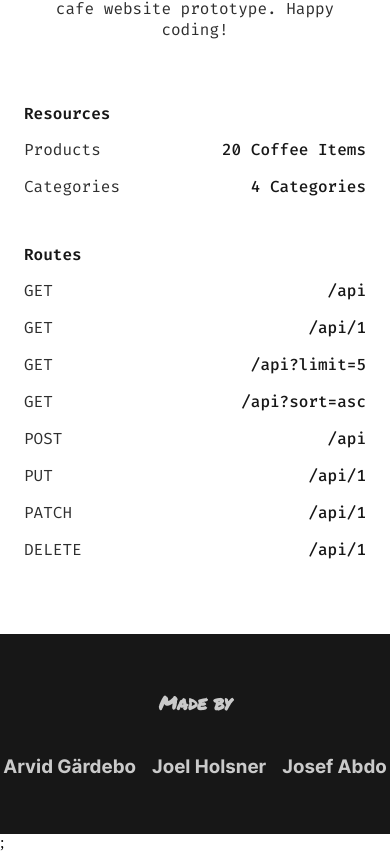
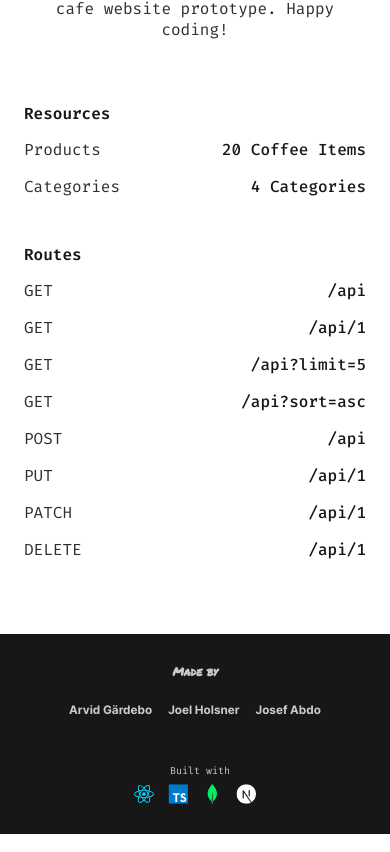
Before and after one commit to ArvidGardebo/fake-coffee-brand-api, a Next.js app: page / in a window 390 px wide. Shown: the part 1431-2283 px from the top of the page. Built offline with nearby package versions, Linux system fonts and the light colour scheme.

Commit message:
fixed footer and added animated logo

```diff
--- a/components/navbar.js
+++ b/components/navbar.js
@@ -2,13 +2,13 @@ import Link from "next/link";
 import global from "../styles/global.module.scss";
 import styles from "../styles/navbar.module.scss";
 
-const Navbar = () => {
+const Navbar = (props) => {
   return (
     <div className={styles.navbar}>
       <nav className={styles.navbarContainer}>
         <img
           className={styles.logo}
-          src="Fake_Api_Logo.svg"
+          src={props.url}
           alt="Logo of a coffe cup."
         />
 
@@ -46,11 +46,21 @@ export default Navbar;
 export const Footer = (props) => {
   return (
     <div className={styles.navbar__footer}>
-      <h3>Made by</h3>
-      <div className={styles.made_by}>
-        <h3>Arvid Gärdebo</h3>
-        <h3>Joel Holsner</h3>
-        <h3>Josef Abdo</h3>
+      <div className={styles.footer_icons}>
+        <div className={styles.footer_built_with}>Built with</div>
+        <img src="React.svg" />
+        <img src="typescript.svg" />
+        <img src="MongoDb.svg" />
+        <img src="nextjs.svg" />
+      </div>
+
+      <div className={styles.footer_text}>
+        <h3>Made by</h3>
+        <div className={styles.made_by}>
+          <h3>Arvid Gärdebo</h3>
+          <h3>Joel Holsner</h3>
+          <h3>Josef Abdo</h3>
+        </div>
       </div>
     </div>
   );
--- a/pages/_app.jsx
+++ b/pages/_app.jsx
@@ -17,7 +17,7 @@ function MyApp({ Component, pageProps }) {
           content="width=device-width, initial-scale=1.0"
         />{" "}
       </Head>
-      <Component {...pageProps} />;
+      <Component {...pageProps} />
     </div>
   );
 }
--- a/pages/docs.jsx
+++ b/pages/docs.jsx
@@ -22,7 +22,7 @@ function Docs() {
   return (
     <>
       <div className={`${global.styles} ${docs.styles}`}>
-        <Navbar />
+        <Navbar url="Fake_Api_Logo_white.gif" />
         <main className={`${global.wrapper} ${global.marginTop}`}>
           <div className={docs.header_container}>
             <div className={docs.fetchMethods}>
--- a/pages/index.jsx
+++ b/pages/index.jsx
@@ -29,7 +29,7 @@ function Home() {
   return (
     <>
       <div className={`${global.styles}`}>
-        <Navbar />
+        <Navbar url="Fake_Api_Logo_yellow.gif" />
         <section className={`${home.heroSection} ${global.marginTop}`}>
           <div className={home.heroContainer}>
             <div className={home.heroTextContainer}>
--- a/styles/global.module.scss
+++ b/styles/global.module.scss
@@ -79,6 +79,7 @@ $yellow: #ffd100;
     color: white;
     background-color: white;
     color: $black_2;
+    cursor: pointer;
   }
 }
 .secondaryBtn {
--- a/styles/navbar.module.scss
+++ b/styles/navbar.module.scss
@@ -41,15 +41,36 @@
 }
 
 .navbar__footer {
-  display: flex;
-  flex-direction: column;
-  align-items: center;
-  justify-content: center;
   height: 200px;
   margin-top: 50px;
   color: rgba(255, 255, 255, 0.774);
   font-family: "Permanent Marker";
   background-color: v.$black_2;
+  display: grid;
+  grid-template-columns: 100px 150px auto 150px 100px;
+  grid-template-rows: auto;
+  align-content: space-around;
+  justify-items: center;
+  align-items: center;
+
+  .footer_icons {
+    grid-column: 2 / span 1;
+    .footer_built_with {
+      padding-left: 10px;
+      font-family: "Fira Code";
+      font-size: 10px;
+    }
+    img {
+      width: 20px;
+      height: 20px;
+      padding: 7px;
+    }
+  }
+
+  .footer_text {
+    grid-column: 3 / span 1;
+    text-align: center;
+  }
 
   .made_by {
     display: flex;
@@ -71,6 +92,22 @@
       display: none;
     }
   }
+
+  .navbar__footer {
+    display: flex;
+    flex-direction: column-reverse;
+    justify-content: space-around;
+    flex-wrap: wrap;
+    .footer_icons {
+      text-align: center;
+      padding: 0;
+    }
+
+    .footer_text {
+      text-align: center;
+      font-size: 10px;
+    }
+  }
 }
 @media only screen and (max-width: 473px) {
   .navbarContainer {
```
Also changed, not shown: public/Fake_Api_Logo_white.gif (added), public/Fake_Api_Logo_yellow.gif (added).
